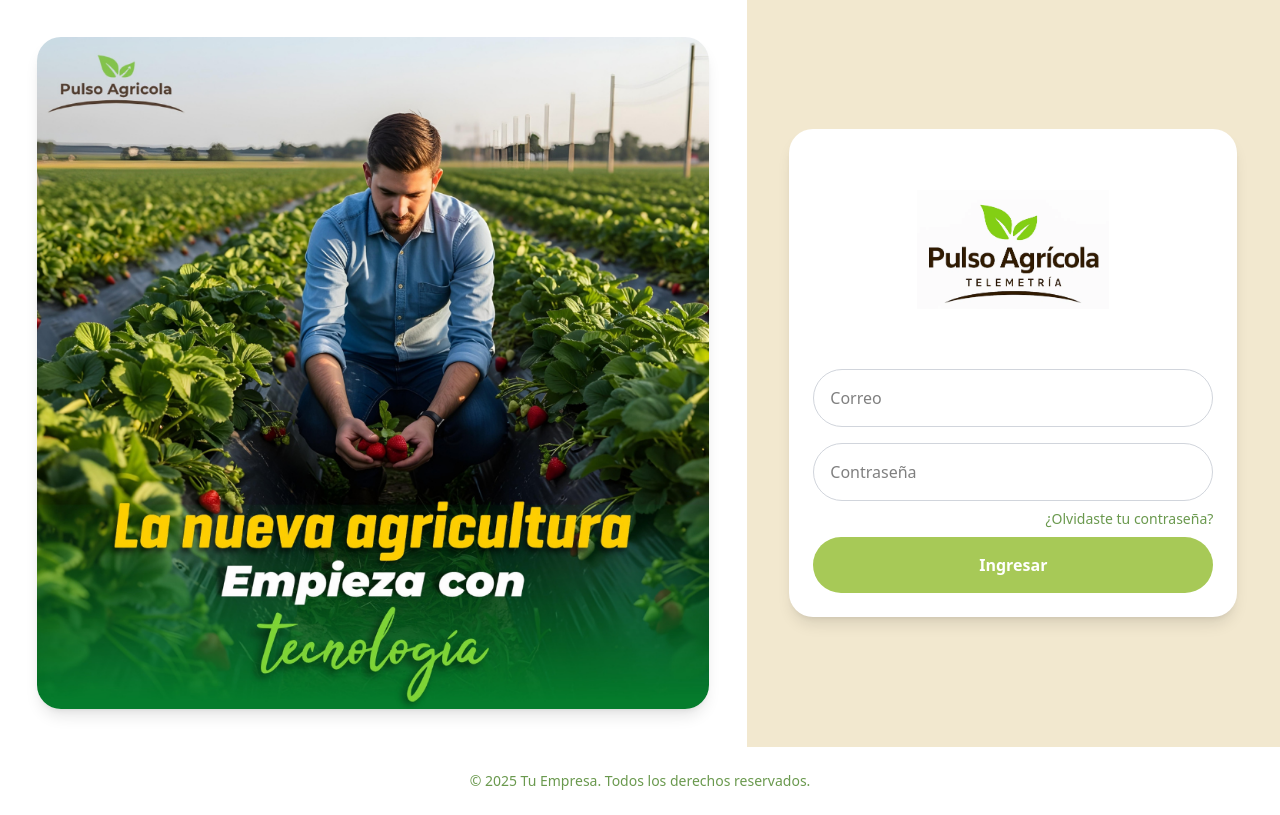
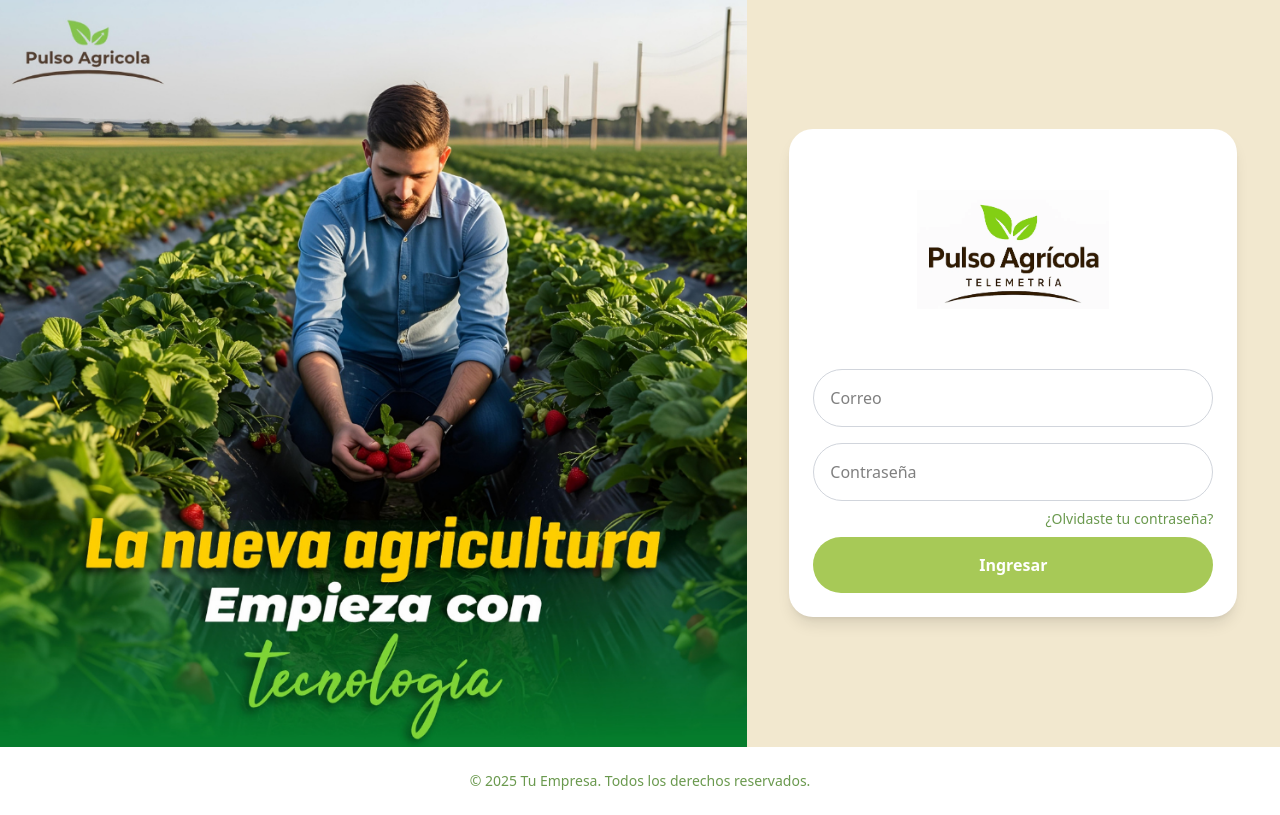
Before and after one commit to LuisMurSal/frontend-react, a React (Vite) app: page / in a window 1280 px wide. Built offline with nearby package versions, Linux system fonts and the light colour scheme.

Commit message:
intento de acomodar imagen

```diff
--- a/src/pages/Login.jsx
+++ b/src/pages/Login.jsx
@@ -36,11 +36,11 @@
     {/* Contenedor principal: login + lado izquierdo */}
     <div className="flex flex-1">
       {/* Lado izquierdo: rosa pastel (oculto en móviles) */}
-      <div className="hidden md:flex w-7/12 items-center justify-center">
+      <div className="hidden md:flex w-7/12">
         <img
           src={Slide1}
           alt="Slide 1"
-          className="max-w-[100%] max-h-[90%] object-cover rounded-3xl shadow-lg"
+          className="w-full h-full object-cover"
         />
       </div>
 
```
